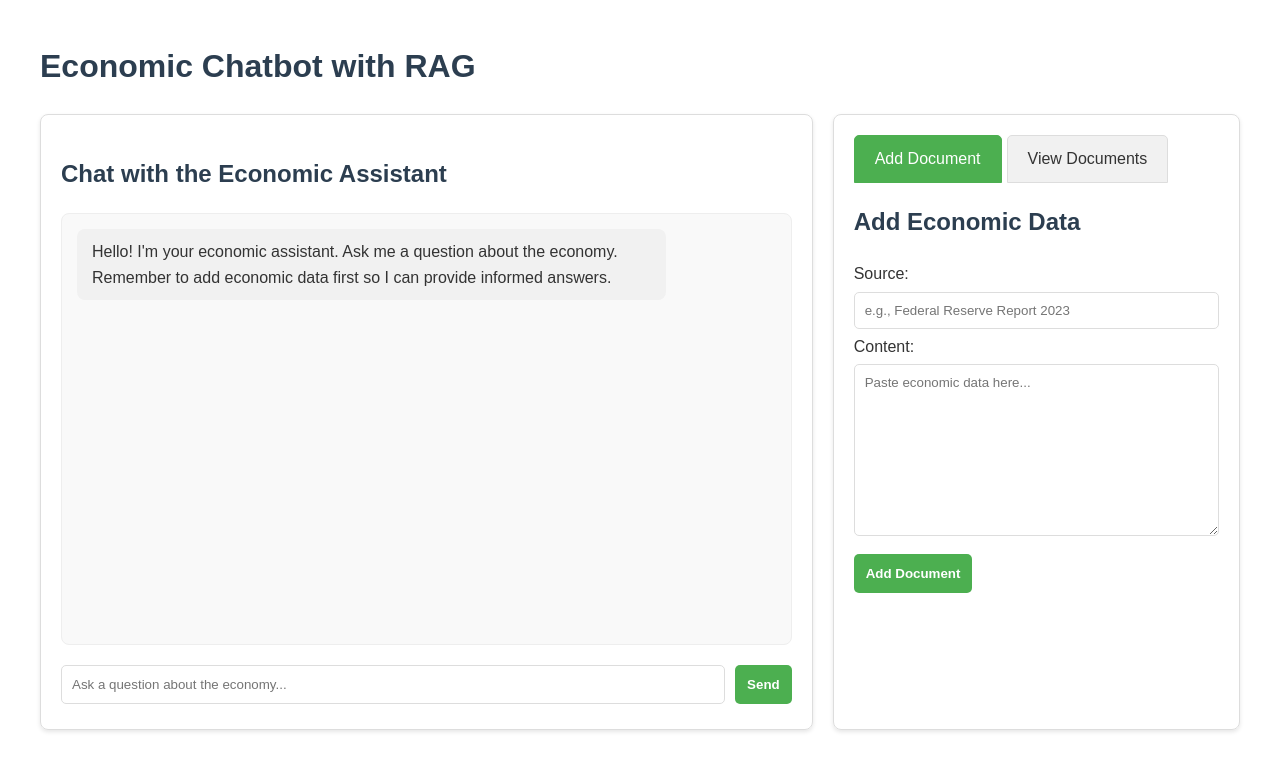
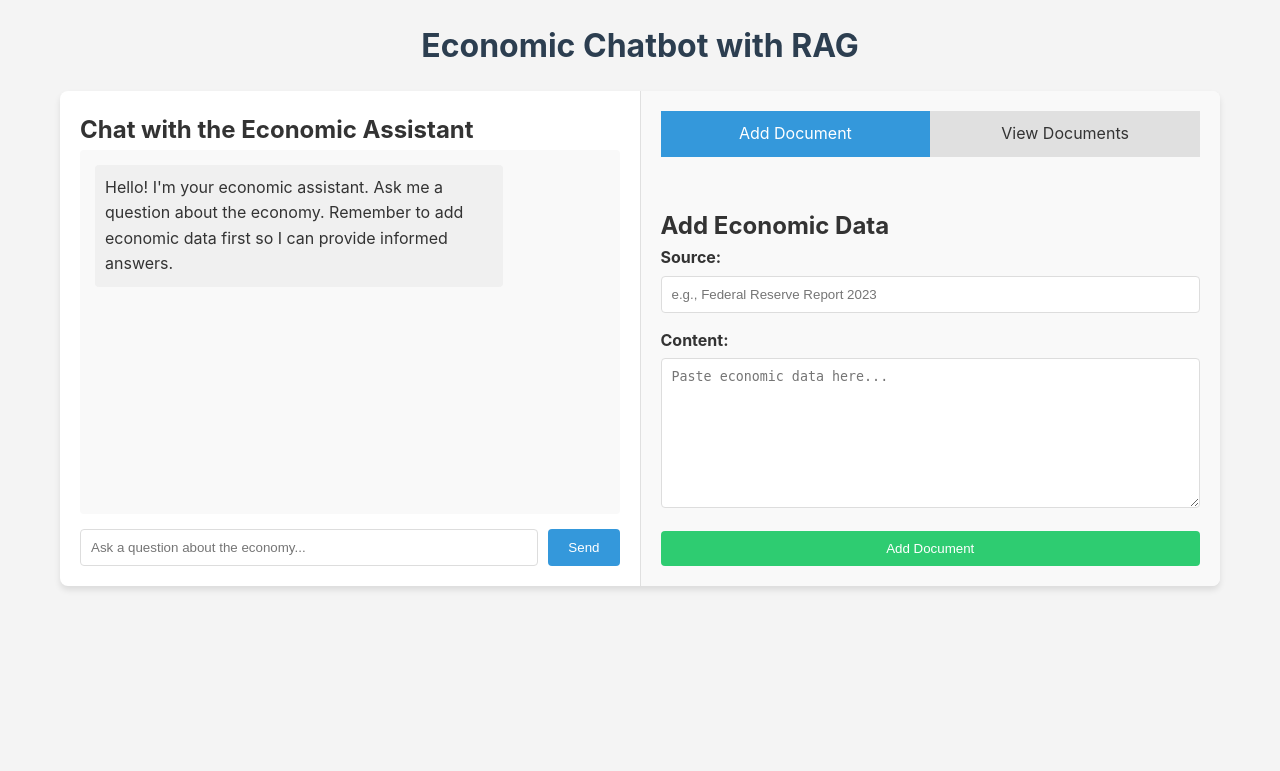
Before and after one commit to DungNguyen05/Economic-Agent, a FastAPI app: page / in a window 1280 px wide. Shown: the top 771 px of the page. Run offline with FastAPI, Linux system fonts and the light colour scheme.

Commit message:
update UI

```diff
--- a/static/styles.css
+++ b/static/styles.css
@@ -1,132 +1,128 @@
+* {
+    box-sizing: border-box;
+    margin: 0;
+    padding: 0;
+}
+
 body {
-    font-family: Arial, sans-serif;
+    font-family: -apple-system, BlinkMacSystemFont, 'Segoe UI', Roboto, Oxygen, Ubuntu, Cantarell, 'Open Sans', 'Helvetica Neue', sans-serif;
+    line-height: 1.6;
+    background-color: #f4f4f4;
+    color: #333;
+}
+
+.main-container {
     max-width: 1200px;
     margin: 0 auto;
     padding: 20px;
-    line-height: 1.6;
-    color: #333;
 }
 
-h1, h2, h3 {
+h1 {
+    text-align: center;
     color: #2c3e50;
+    margin-bottom: 20px;
 }
 
 .container {
     display: flex;
-    gap: 20px;
-    flex-wrap: wrap;
+    background-color: white;
+    border-radius: 8px;
+    box-shadow: 0 4px 6px rgba(0,0,0,0.1);
+    overflow: hidden;
 }
 
 .chat-container {
-    flex: 2;
-    min-width: 300px;
-    border: 1px solid #ddd;
-    border-radius: 8px;
+    flex: 1;
+    display: flex;
+    flex-direction: column;
+    border-right: 1px solid #e0e0e0;
     padding: 20px;
-    box-shadow: 0 2px 4px rgba(0,0,0,0.1);
-}
-
-.document-container {
-    flex: 1;
-    min-width: 300px;
-    border: 1px solid #ddd;
-    border-radius: 8px;
-    padding: 20px;
-    box-shadow: 0 2px 4px rgba(0,0,0,0.1);
 }
 
 .chat-messages {
-    height: 400px;
+    flex-grow: 1;
     overflow-y: auto;
-    border: 1px solid #eee;
+    background-color: #f9f9f9;
+    border-radius: 4px;
     padding: 15px;
     margin-bottom: 15px;
-    background-color: #f9f9f9;
-    border-radius: 8px;
+    max-height: 500px;
 }
 
 .message {
-    margin-bottom: 15px;
-    padding: 10px 15px;
-    border-radius: 8px;
+    margin-bottom: 10px;
+    padding: 10px;
+    border-radius: 4px;
     max-width: 80%;
-    word-wrap: break-word;
 }
 
 .user-message {
-    background-color: #e1f5fe;
-    color: #01579b;
-    text-align: right;
+    background-color: #e6f2ff;
+    align-self: flex-end;
     margin-left: auto;
 }
 
 .bot-message {
-    background-color: #f1f1f1;
-    color: #333;
-    margin-right: auto;
+    background-color: #f0f0f0;
+    align-self: flex-start;
 }
 
 .sources {
     font-size: 0.8em;
     color: #666;
-    margin-top: 8px;
+    margin-top: 5px;
     font-style: italic;
 }
 
 .chat-input {
     display: flex;
-    gap: 10px;
 }
 
-input, textarea, button {
-    padding: 12px;
-    margin: 5px 0;
-    border-radius: 5px;
+#userQuestion {
+    flex-grow: 1;
+    padding: 10px;
     border: 1px solid #ddd;
-    font-family: inherit;
+    border-radius: 4px;
+    margin-right: 10px;
 }
 
-input, textarea {
-    width: 100%;
-    max-width: 100%;
-    max-height: 300px;
-    resize: vertical;
-    box-sizing: border-box;
-    padding: 10px;
+.chat-input button {
+    padding: 10px 20px;
+    background-color: #3498db;
+    color: white;
+    border: none;
+    border-radius: 4px;
+    cursor: pointer;
+    transition: background-color 0.3s ease;
 }
 
-button {
-    background-color: #4CAF50;
-    color: white;
-    border: none;
-    cursor: pointer;
-    transition: background-color 0.3s;
-    font-weight: bold;
+.chat-input button:hover {
+    background-color: #2980b9;
 }
 
-button:hover {
-    background-color: #45a049;
+.document-container {
+    flex: 1;
+    padding: 20px;
+    background-color: #f9f9f9;
 }
 
 .tabs {
     display: flex;
-    margin-bottom: 20px;
+    margin-bottom: 15px;
 }
 
 .tab {
-    padding: 10px 20px;
+    flex: 1;
+    padding: 10px;
+    text-align: center;
+    background-color: #e0e0e0;
     cursor: pointer;
-    border: 1px solid #ddd;
-    border-radius: 5px 5px 0 0;
-    background-color: #f1f1f1;
-    margin-right: 5px;
-    transition: background-color 0.3s;
+    transition: background-color 0.3s ease;
 }
 
 .tab.active {
-    background-color: #4CAF50;
+    background-color: #3498db;
     color: white;
-    border-color: #4CAF50;
 }
 
 .tab-content {
@@ -137,30 +133,72 @@ button:hover {
     display: block;
 }
 
-.alert {
-    padding: 12px;
-    border-radius: 5px;
+.form-group {
     margin-bottom: 15px;
 }
 
-.alert-success {
+.form-group label {
+    display: block;
+    margin-bottom: 5px;
+    font-weight: bold;
+}
+
+#source, #content {
+    width: 100%;
+    padding: 10px;
+    border: 1px solid #ddd;
+    border-radius: 4px;
+}
+
+#content {
+    min-height: 150px;
+    max-height: 300px;
+    resize: vertical;
+}
+
+.document-container button {
+    width: 100%;
+    padding: 10px;
+    background-color: #2ecc71;
+    color: white;
+    border: none;
+    border-radius: 4px;
+    cursor: pointer;
+    transition: background-color 0.3s ease;
+}
+
+.document-container button:hover {
+    background-color: #27ae60;
+}
+
+.feedback-message {
+    margin-bottom: 15px;
+    padding: 10px;
+    border-radius: 4px;
+    text-align: center;
+}
+
+.feedback-message.success {
     background-color: #d4edda;
     color: #155724;
-    border: 1px solid #c3e6cb;
 }
 
-.alert-error {
+.feedback-message.error {
     background-color: #f8d7da;
     color: #721c24;
-    border: 1px solid #f5c6cb;
 }
 
 .document-item {
-    margin-bottom: 15px;
-    padding: 10px;
-    border: 1px solid #ddd;
-    border-radius: 5px;
-    background-color: #f9f9f9;
+    background-color: white;
+    border: 1px solid #e0e0e0;
+    border-radius: 4px;
+    padding: 15px;
+    margin-bottom: 10px;
+}
+
+.document-item h3 {
+    margin-bottom: 5px;
+    color: #2c3e50;
 }
 
 @media (max-width: 768px) {
@@ -169,18 +207,6 @@ button:hover {
     }
 
     .chat-container, .document-container {
-        width: 100%;
+        border-right: none;
     }
 }
-
-.form-group {
-    margin-bottom: 15px;
-}
-
-.form-control {
-    width: 100%;
-    padding: 8px;
-    border: 1px solid #ddd;
-    border-radius: 4px;
-    box-sizing: border-box;
-}
--- a/templates/index.html
+++ b/templates/index.html
@@ -7,6 +7,7 @@
     <link rel="stylesheet" href="/static/styles.css">
 </head>
 <body>
+    <div class="main-container">
         <h1>Economic Chatbot with RAG</h1>
 
         <div class="container">
@@ -15,7 +16,7 @@
                 <div class="chat-messages" id="chatMessages"></div>
                 <div class="chat-input">
                     <input type="text" id="userQuestion" placeholder="Ask a question about the economy...">
-                <button onclick="sendMessage()">Send</button>
+                    <button onclick="sendMessage()" aria-label="Send message">Send</button>
                 </div>
             </div>
 
@@ -25,24 +26,18 @@
                     <div class="tab" onclick="showTab('viewDocs', this)">View Documents</div>
                 </div>
 
-            {% if message %}
-            <div class="alert alert-success">{{ message }}</div>
-            {% endif %}
-
-            {% if error %}
-            <div class="alert alert-error">{{ error }}</div>
-            {% endif %}
+                <div id="feedbackMessage" class="feedback-message"></div>
 
                 <div class="tab-content active" id="addDoc">
                     <h2>Add Economic Data</h2>
-                <form action="/upload" method="post">
-                    <div>
+                    <form id="documentForm" onsubmit="return addDocument(event)">
+                        <div class="form-group">
                             <label for="source">Source:</label>
-                        <input type="text" id="source" name="source" required placeholder="e.g., Federal Reserve Report 2023">
+                            <input type="text" id="source" name="source" required placeholder="e.g., Federal Reserve Report 2023" maxlength="200">
                         </div>
-                    <div>
+                        <div class="form-group">
                             <label for="content">Content:</label>
-                        <textarea id="content" name="content" rows="10" required placeholder="Paste economic data here..."></textarea>
+                            <textarea id="content" name="content" rows="6" required placeholder="Paste economic data here..." maxlength="2000"></textarea>
                         </div>
                         <button type="submit">Add Document</button>
                     </form>
@@ -54,14 +49,68 @@
                 </div>
             </div>
         </div>
+    </div>
 
     <script>
+
         // Chat history
         let chatHistory = [];
 
+        async function addDocument(event) {
+            event.preventDefault();
+            const sourceInput = document.getElementById('source');
+            const contentInput = document.getElementById('content');
+            const feedbackMessage = document.getElementById('feedbackMessage');
+
+            // Basic validation
+            if (sourceInput.value.trim() === '' || contentInput.value.trim() === '') {
+                feedbackMessage.textContent = 'Please fill in both source and content.';
+                feedbackMessage.className = 'feedback-message error';
+                return false;
+            }
+
+            try {
+                const response = await fetch('/upload', {
+                    method: 'POST',
+                    body: new FormData(event.target)
+                });
+
+                const result = await response.text();
+
+                // Check if response contains success message
+                if (response.ok) {
+                    feedbackMessage.textContent = 'Document added successfully!';
+                    feedbackMessage.className = 'feedback-message success';
+
+                    // Clear inputs
+                    sourceInput.value = '';
+                    contentInput.value = '';
+
+                    // Optionally reload documents list
+                    if (document.getElementById('viewDocs').classList.contains('active')) {
+                        loadDocuments();
+                    }
+                } else {
+                    feedbackMessage.textContent = 'Failed to add document. Please try again.';
+                    feedbackMessage.className = 'feedback-message error';
+                }
+            } catch (error) {
+                console.error('Error:', error);
+                feedbackMessage.textContent = 'An error occurred while adding the document.';
+                feedbackMessage.className = 'feedback-message error';
+            }
+
+            return false;
+        }
+
         // Show selected tab
         function showTab(tabId, tabElement) {
-            // Update tab states
+            // Clear any previous feedback messages
+            const feedbackMessage = document.getElementById('feedbackMessage');
+            feedbackMessage.textContent = '';
+            feedbackMessage.className = 'feedback-message';
+
+            // Existing tab switching logic
             document.querySelectorAll('.tab').forEach(tab => {
                 tab.classList.remove('active');
             });
@@ -69,11 +118,9 @@
                 content.classList.remove('active');
             });
 
-            // Activate selected tab
             tabElement.classList.add('active');
             document.getElementById(tabId).classList.add('active');
 
-            // Load documents if viewing docs tab
             if (tabId === 'viewDocs') {
                 loadDocuments();
             }
```
Lines whose indentation alone changed are shown as unchanged.
